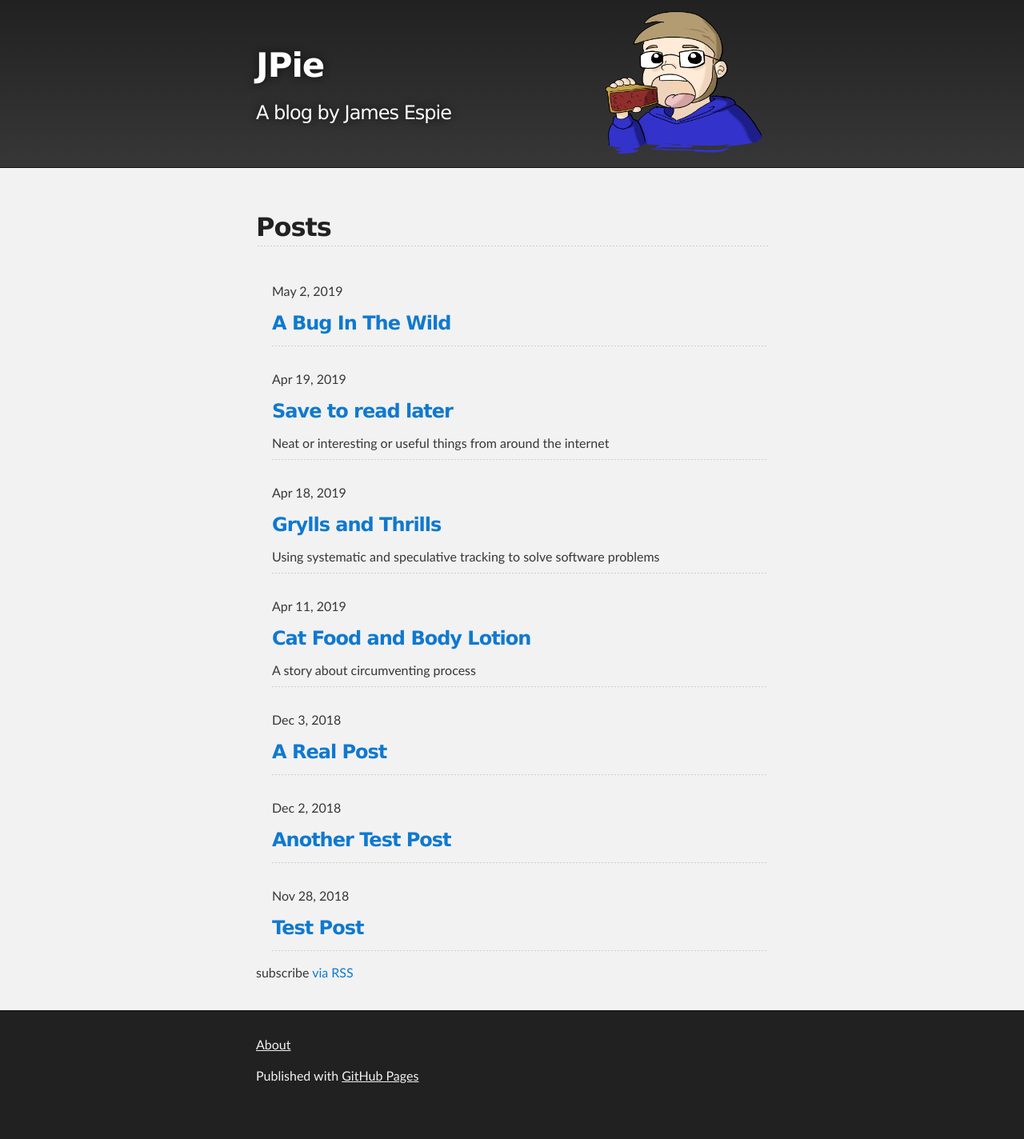
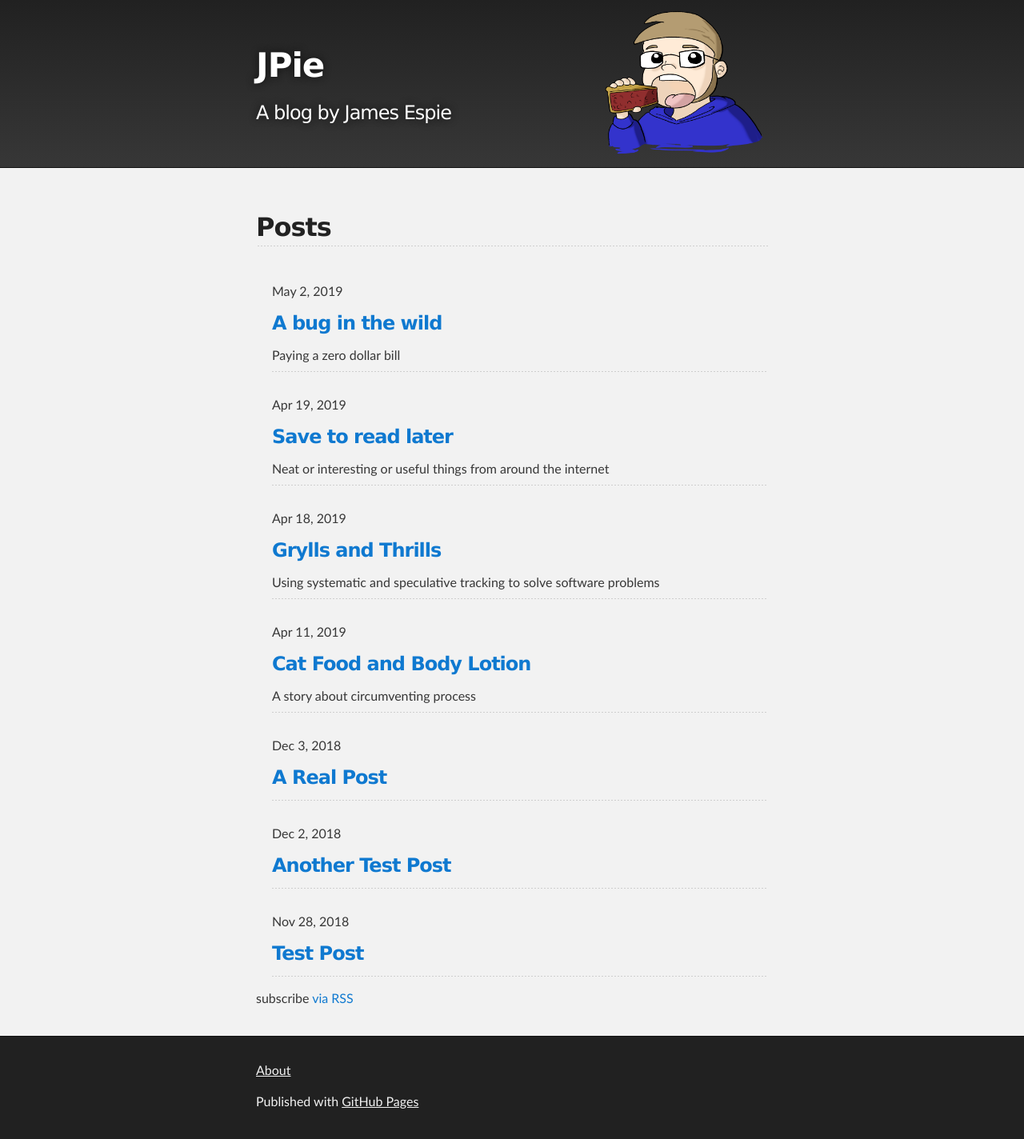
Before and after one commit to jrespie/jrespie.github.io, a Jekyll site: the page built from index.md, in a window 1280 px wide. Shown: the whole page at 80% size. Built offline with Jekyll 4.4.1, drawn with Linux system fonts in a browser that asks for light colours; before the commit the page ends 1392 px from its top, so only the background shows below that.

Commit message:
Correct folder and add front matter

```diff
--- a/_posts/2019/04/2019-05-02-a-bug-in-the-wild.markdown
+++ b/_posts/2019/05/2019-05-02-a-bug-in-the-wild.markdown
@@ -1,3 +1,7 @@
+---
+title: "A bug in the wild"
+description: Paying a zero dollar bill
+---
 # A bug in the wild
 ## Paying a zero dollar bill
 
```
